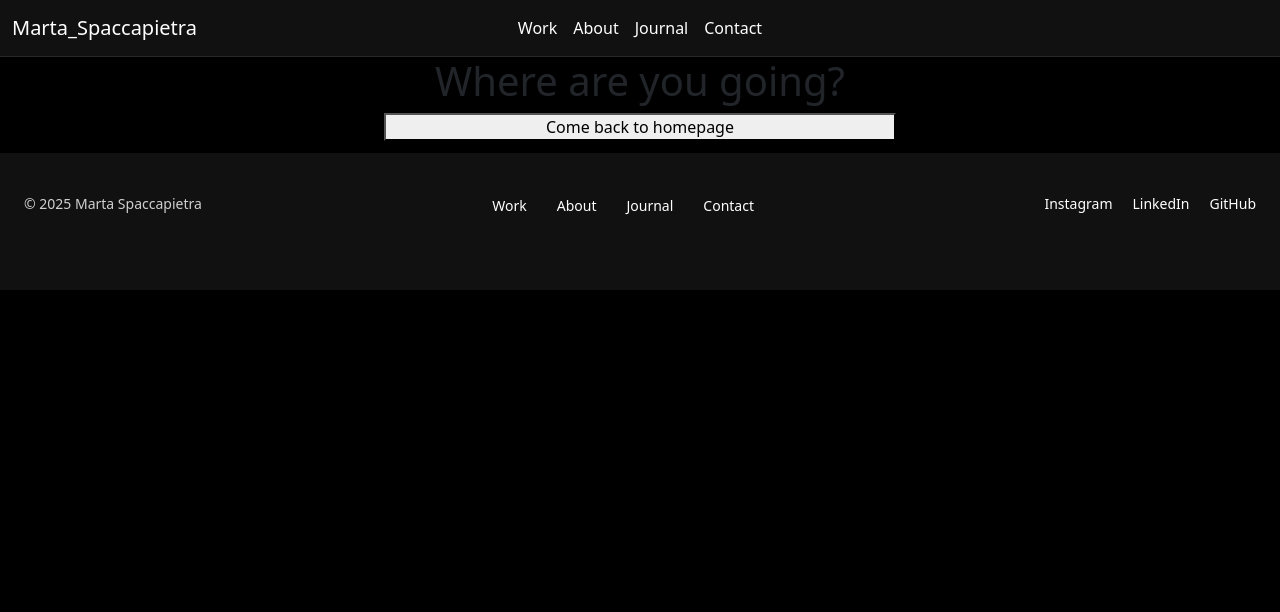
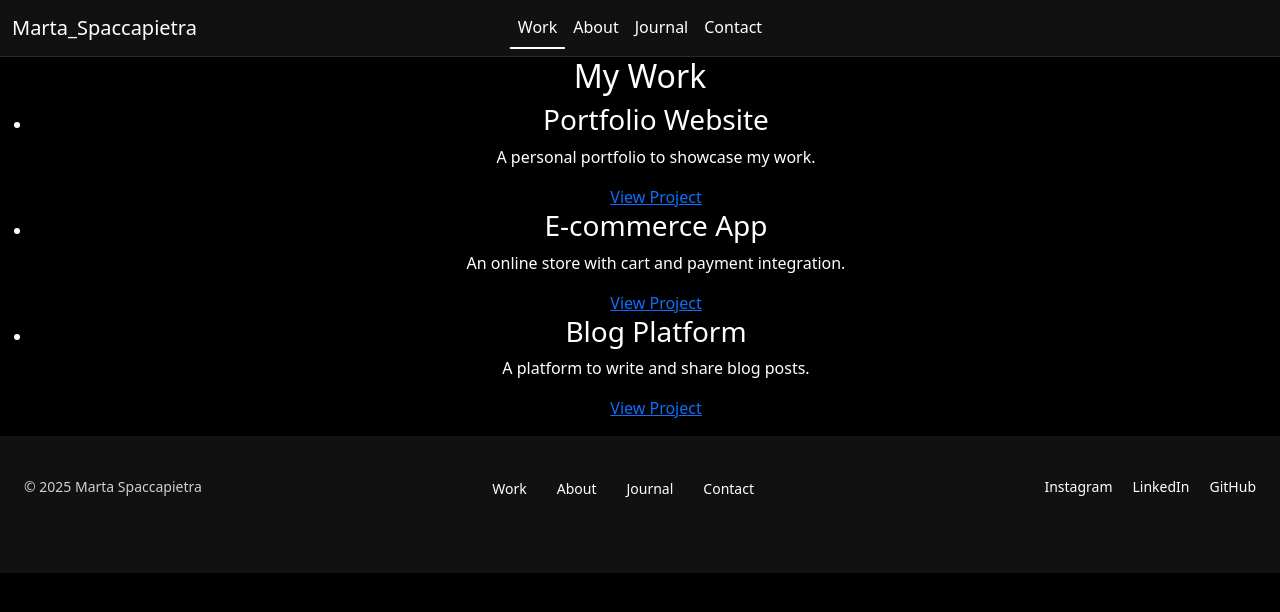
Before and after one commit to Martons00/marta_portfolio, a React (Vite) app: page /marta_portfolio/work in a window 1280 px wide. Shown: the top 612 px of the page. Built offline with nearby package versions, Linux system fonts and the light colour scheme.

Commit message:
fixini vari, sulle routes per evitare bug

```diff
--- a/src/App.jsx
+++ b/src/App.jsx
@@ -7,6 +7,10 @@ import NotFound from './component/NotFoud'
 import './App.css'
 import Header from './component/Header'
 import Footer from './component/Footer'
+import Work from './component/Work';
+import About from './component/About';
+import Journal from './component/Journal';
+import Contact from './component/Contact';
 
 function App() {
   const [count, setCount] = useState(0)
@@ -22,6 +26,26 @@ function App() {
                     <Homepage/>
             }>
         </Route>
+        <Route
+            path="/marta_portfolio/work" element={
+                    <Work/>
+            }>
+        </Route>
+        <Route
+            path="/marta_portfolio/about" element={
+                    <About/>
+            }>
+        </Route>
+        <Route
+            path="/marta_portfolio/journal" element={
+                    <Journal/>
+            }>
+        </Route>
+        <Route
+            path="/marta_portfolio/contact" element={
+                    <Contact/>
+            }>
+        </Route>
         <Route path="/marta_portfolio/*" element={<NotFound />}> </Route>
       </Routes>
       <Footer/>
--- /dev/null
+++ b/src/component/About.jsx
@@ -0,0 +1,24 @@
+import React from 'react';
+
+const About = () => {
+    const getRandomText = () => {
+        const randomTexts = [
+            "Hello, world!",
+            "React is awesome!",
+            "Coding is fun!",
+            "Keep learning new things!",
+            "Randomness is key!",
+        ];
+        const randomIndex = Math.floor(Math.random() * randomTexts.length);
+        return randomTexts[randomIndex];
+    };
+
+    return (
+        <div>
+            <h1>About Me</h1>
+            <p>{getRandomText()}</p>
+        </div>
+    );
+};
+
+export default About;
--- /dev/null
+++ b/src/component/Contact.jsx
@@ -0,0 +1,17 @@
+import React from 'react';
+
+const Contact = () => {
+    return (
+        <div style={{ padding: '20px', fontFamily: 'Arial, sans-serif' }}>
+            <h2>Contact Me</h2>
+            <p>If you have any questions, feel free to reach out!</p>
+            <ul>
+                <li>Email: random.email@example.com</li>
+                <li>Phone: +123 456 7890</li>
+                <li>Address: 123 Random Street, Cityville, Country</li>
+            </ul>
+        </div>
+    );
+};
+
+export default Contact;
--- a/src/component/Footer.jsx
+++ b/src/component/Footer.jsx
@@ -12,10 +12,10 @@ function Footer() {
         <div className="footer-center">
           <nav className="footer-nav">
             <ul>
-              <li><a href="/work">Work</a></li>
-              <li><a href="/about">About</a></li>
-              <li><a href="/journal">Journal</a></li>
-              <li><a href="/contact">Contact</a></li>
+              <li><a href="/marta_portfolio/work">Work</a></li>
+              <li><a href="/marta_portfolio/about">About</a></li>
+              <li><a href="/marta_portfolio/journal">Journal</a></li>
+              <li><a href="/marta_portfolio/contact">Contact</a></li>
             </ul>
           </nav>
         </div>
--- a/src/component/Header.jsx
+++ b/src/component/Header.jsx
@@ -51,7 +51,7 @@ function Header(props) {
           <Nav className={isDesktop ? "mx-auto" : "ms-0"}>
             <Nav.Link
               as={NavLink}
-              to="/"
+              to="/marta_portfolio/work"
               onClick={closeMenu}
               className={({ isActive }) => (isActive ? "active" : "")}
             >
@@ -59,7 +59,7 @@ function Header(props) {
             </Nav.Link>
             <Nav.Link
               as={NavLink}
-              to="/servizi"
+              to="/marta_portfolio/about"
               onClick={closeMenu}
               className={({ isActive }) => (isActive ? "active" : "")}
             >
@@ -67,7 +67,7 @@ function Header(props) {
             </Nav.Link>
             <Nav.Link
               as={NavLink}
-              to="/progetti"
+              to="/marta_portfolio/journal"
               onClick={closeMenu}
               className={({ isActive }) => (isActive ? "active" : "")}
             >
@@ -75,7 +75,7 @@ function Header(props) {
             </Nav.Link>
             <Nav.Link
               as={NavLink}
-              to="/contatti"
+              to="/marta_portfolio/contact"
               onClick={closeMenu}
               className={({ isActive }) => (isActive ? "active" : "")}
             >
--- /dev/null
+++ b/src/component/Journal.jsx
@@ -0,0 +1,30 @@
+import React from 'react';
+
+const Journal = () => {
+    const randomEntries = [
+        "Today was a productive day! I managed to complete my tasks ahead of schedule.",
+        "I went for a walk in the park and enjoyed the fresh air. Nature is so refreshing!",
+        "Tried a new recipe today, and it turned out amazing. Cooking is so therapeutic.",
+        "Spent some time reading a book. It's fascinating how stories can transport you to another world.",
+        "Had a great conversation with an old friend. It felt good to reconnect.",
+        "Worked on a personal project today. Progress feels so rewarding!",
+        "Took some time to meditate and clear my mind. Feeling more focused now.",
+        "Watched a documentary about space exploration. The universe is so vast and mysterious!",
+        "Started learning a new skill today. Excited to see where this journey takes me.",
+        "Enjoyed a quiet evening with a cup of tea and some good music. Perfect way to unwind."
+    ];
+
+    const getRandomEntry = () => {
+        const randomIndex = Math.floor(Math.random() * randomEntries.length);
+        return randomEntries[randomIndex];
+    };
+
+    return (
+        <div style={{ padding: '20px', fontFamily: 'Arial, sans-serif' }}>
+            <h1>Random Journal Entry</h1>
+            <p>{getRandomEntry()}</p>
+        </div>
+    );
+};
+
+export default Journal;
--- a/src/component/NotFoud.jsx
+++ b/src/component/NotFoud.jsx
@@ -1,6 +1,7 @@
 import React from 'react';
 import { useNavigate } from 'react-router-dom';
 import { Row, Col } from 'react-bootstrap';
+import './CSS/Header.css';
 
 const NotFound = () => {
     const navigate = useNavigate();
@@ -11,7 +12,7 @@ const NotFound = () => {
         <Row >
             <Col>
                 <h1>Where are you going?</h1>
-                <button onClick={handleGoHome} style={{ width: "40%" }}>Come back to homepage</button>
+                <button className="open-menu-btn" onClick={handleGoHome} style={{ width: "40%" }}>Come back to homepage</button>
             </Col>
         </Row>
     );
--- /dev/null
+++ b/src/component/Work.jsx
@@ -0,0 +1,28 @@
+import React from 'react';
+
+const Work = () => {
+    const projects = [
+        { id: 1, name: 'Portfolio Website', description: 'A personal portfolio to showcase my work.', link: '#' },
+        { id: 2, name: 'E-commerce App', description: 'An online store with cart and payment integration.', link: '#' },
+        { id: 3, name: 'Blog Platform', description: 'A platform to write and share blog posts.', link: '#' },
+    ];
+
+    return (
+        <div>
+            <h2>My Work</h2>
+            <ul>
+                {projects.map((project) => (
+                    <li key={project.id}>
+                        <h3>{project.name}</h3>
+                        <p>{project.description}</p>
+                        <a href={project.link} target="_blank" rel="noopener noreferrer">
+                            View Project
+                        </a>
+                    </li>
+                ))}
+            </ul>
+        </div>
+    );
+};
+
+export default Work;
--- a/src/index.css
+++ b/src/index.css
@@ -5,6 +5,7 @@
 }
 
 body, html {
+  color: white;
   margin: 0;
   padding: 0;
   width: 100%;
```
